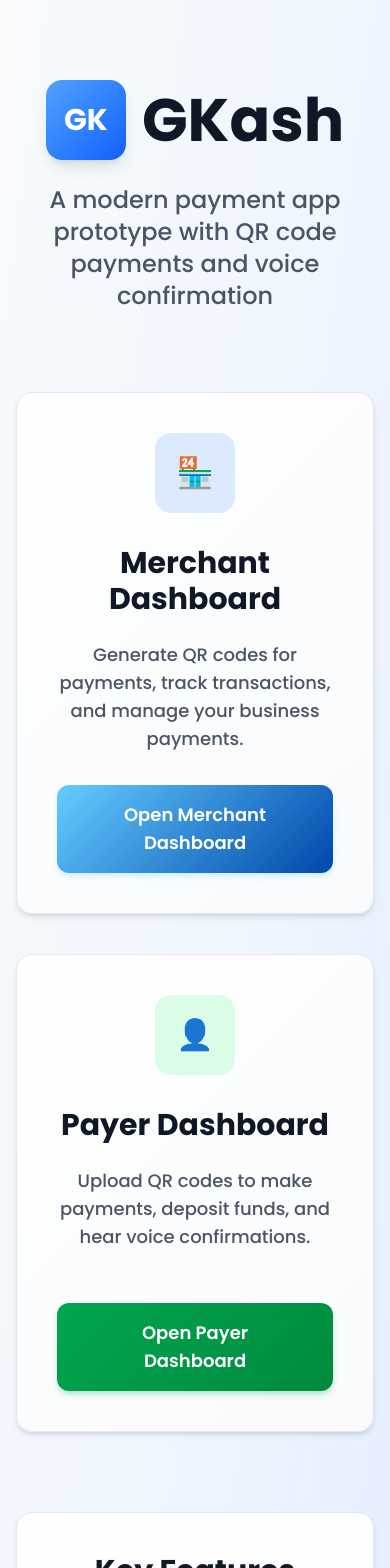
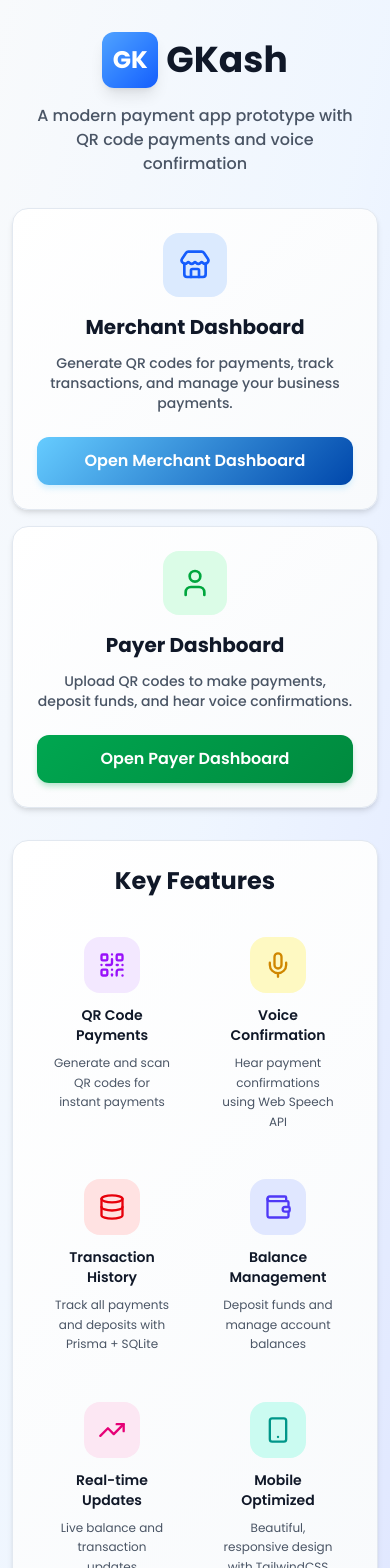
Before and after one commit to joshuatuan/payment-soundbox-app, a Next.js app: page / in a window 390 px wide. Shown: the top 1568 px of the page. Built offline with nearby package versions, Linux system fonts and the light colour scheme.

Commit message:
Refactor HomePage layout and feature cards to enhance UI, replace string icons with Lucide icons, and improve responsiveness across devices.

```diff
--- a/src/app/page.tsx
+++ b/src/app/page.tsx
@@ -1,5 +1,6 @@
 import Link from 'next/link'
 import type { Metadata } from 'next'
+import { QrCode, Mic, Database, Wallet, TrendingUp, Smartphone, Store, User } from 'lucide-react'
 
 export const metadata: Metadata = {
   title: 'GKash – Welcome',
@@ -7,7 +8,7 @@ export const metadata: Metadata = {
 }
 
 interface FeatureCardProps {
-  icon: string
+  icon: React.ReactNode
   title: string
   description: string
   bgColor: string
@@ -15,12 +16,12 @@ interface FeatureCardProps {
 
 function FeatureCard({ icon, title, description, bgColor }: FeatureCardProps) {
   return (
-    <div className="text-center">
-      <div className={`w-12 h-12 ${bgColor} rounded-full flex items-center justify-center mx-auto mb-4`}>
-        <span className="text-xl">{icon}</span>
+    <div className="text-center p-4">
+      <div className={`w-14 h-14 ${bgColor} rounded-2xl flex items-center justify-center mx-auto mb-3`}>
+        {icon}
       </div>
-      <h3 className="font-semibold text-gray-900 mb-2">{title}</h3>
-      <p className="text-sm text-gray-600">{description}</p>
+      <h3 className="font-semibold text-gray-900 mb-2 text-sm md:text-base">{title}</h3>
+      <p className="text-xs md:text-sm text-gray-600 leading-relaxed">{description}</p>
     </div>
   )
 }
@@ -28,38 +29,38 @@ function FeatureCard({ icon, title, description, bgColor }: FeatureCardProps) {
 export default function HomePage() {
   const features = [
     {
-      icon: '📱',
+      icon: <QrCode className="w-7 h-7 text-purple-600" />,
       title: 'QR Code Payments',
       description: 'Generate and scan QR codes for instant payments',
       bgColor: 'bg-purple-100'
     },
     {
-      icon: '🎤',
+      icon: <Mic className="w-7 h-7 text-yellow-600" />,
       title: 'Voice Confirmation',
       description: 'Hear payment confirmations using Web Speech API',
       bgColor: 'bg-yellow-100'
     },
     {
-      icon: '💾',
+      icon: <Database className="w-7 h-7 text-red-600" />,
       title: 'Transaction History',
       description: 'Track all payments and deposits with Prisma + SQLite',
       bgColor: 'bg-red-100'
     },
     {
-      icon: '💰',
+      icon: <Wallet className="w-7 h-7 text-indigo-600" />,
       title: 'Balance Management',
       description: 'Deposit funds and manage account balances',
       bgColor: 'bg-indigo-100'
     },
     {
-      icon: '📊',
+      icon: <TrendingUp className="w-7 h-7 text-pink-600" />,
       title: 'Real-time Updates',
       description: 'Live balance and transaction updates',
       bgColor: 'bg-pink-100'
     },
     {
-      icon: '🎨',
-      title: 'Modern and responsive UI',
+      icon: <Smartphone className="w-7 h-7 text-teal-600" />,
+      title: 'Mobile Optimized',
       description: 'Beautiful, responsive design with TailwindCSS',
       bgColor: 'bg-teal-100'
     }
@@ -67,37 +68,37 @@ export default function HomePage() {
 
   return (
     <div className="min-h-screen bg-gradient-to-br from-slate-50 via-blue-50 to-indigo-100">
-      <div className="max-w-6xl mx-auto px-4 sm:px-6 lg:px-8 py-20">
+      <div className="max-w-6xl mx-auto px-3 sm:px-6 lg:px-8 py-8 sm:py-12 md:py-20">
         {/* Header */}
-        <div className="text-center mb-20">
-          <div className="flex items-center justify-center mb-6">
-            <div className="w-20 h-20 bg-gradient-to-br from-blue-400 to-blue-600 rounded-2xl flex items-center justify-center mr-4 shadow-lg">
-              <span className="text-3xl font-bold text-white">GK</span>
+        <div className="text-center mb-8 sm:mb-12 md:mb-20">
+          <div className="flex items-center justify-center mb-4 sm:mb-6">
+            <div className="w-14 h-14 sm:w-16 sm:h-16 md:w-20 md:h-20 bg-gradient-to-br from-blue-400 to-blue-600 rounded-xl sm:rounded-2xl flex items-center justify-center mr-2 sm:mr-4 shadow-lg">
+              <span className="text-2xl sm:text-2xl md:text-3xl font-bold text-white">GK</span>
             </div>
-            <h1 className="text-6xl font-bold text-gray-900">
+            <h1 className="text-4xl sm:text-5xl md:text-6xl font-bold text-gray-900">
               GKash
             </h1>
           </div>
-          <p className="text-2xl text-gray-600 max-w-3xl mx-auto font-medium">
+          <p className="text-base sm:text-lg md:text-2xl text-gray-600 max-w-3xl mx-auto font-medium px-4">
             A modern payment app prototype with QR code payments and voice confirmation
           </p>
         </div>
 
         {/* Feature Cards */}
-        <div className="grid grid-cols-1 md:grid-cols-2 gap-10 mb-20">
+        <div className="grid grid-cols-1 md:grid-cols-2 gap-4 sm:gap-6 md:gap-10 mb-8 sm:mb-12 md:mb-20">
           {/* Merchant Card */}
-          <div className="gkash-card p-10">
+          <div className="gkash-card p-6 sm:p-8 md:p-10">
             <div className="text-center">
-              <div className="w-20 h-20 bg-blue-100 rounded-2xl flex items-center justify-center mx-auto mb-8">
-                <span className="text-3xl">🏪</span>
+              <div className="w-16 h-16 sm:w-18 sm:h-18 md:w-20 md:h-20 bg-blue-100 rounded-2xl flex items-center justify-center mx-auto mb-4 sm:mb-6 md:mb-8">
+                <Store className="w-8 h-8 sm:w-10 sm:h-10 md:w-12 md:h-12 text-blue-600" />
               </div>
-              <h2 className="text-3xl font-bold text-gray-900 mb-6">Merchant Dashboard</h2>
-              <p className="text-gray-600 mb-8 text-lg font-medium">
+              <h2 className="text-xl sm:text-2xl md:text-3xl font-bold text-gray-900 mb-3 sm:mb-4 md:mb-6">Merchant Dashboard</h2>
+              <p className="text-sm sm:text-base md:text-lg text-gray-600 mb-6 sm:mb-7 md:mb-8 font-medium">
                 Generate QR codes for payments, track transactions, and manage your business payments.
               </p>
               <Link
                 href="/merchant"
-                className="gkash-button inline-block px-10 py-4 text-lg font-semibold rounded-xl"
+                className="gkash-button inline-block px-6 py-3 sm:px-8 sm:py-3.5 md:px-10 md:py-4 text-base sm:text-lg font-semibold rounded-xl w-full sm:w-auto"
               >
                 Open Merchant Dashboard
               </Link>
@@ -105,18 +106,18 @@ export default function HomePage() {
           </div>
 
           {/* Payer Card */}
-          <div className="gkash-card p-10">
+          <div className="gkash-card p-6 sm:p-8 md:p-10">
             <div className="text-center">
-              <div className="w-20 h-20 bg-green-100 rounded-2xl flex items-center justify-center mx-auto mb-8">
-                <span className="text-3xl">👤</span>
+              <div className="w-16 h-16 sm:w-18 sm:h-18 md:w-20 md:h-20 bg-green-100 rounded-2xl flex items-center justify-center mx-auto mb-4 sm:mb-6 md:mb-8">
+                <User className="w-8 h-8 sm:w-10 sm:h-10 md:w-12 md:h-12 text-green-600" />
               </div>
-              <h2 className="text-3xl font-bold text-gray-900 mb-6">Payer Dashboard</h2>
-              <p className="text-gray-600 mb-13 text-lg font-medium">
+              <h2 className="text-xl sm:text-2xl md:text-3xl font-bold text-gray-900 mb-3 sm:mb-4 md:mb-6">Payer Dashboard</h2>
+              <p className="text-sm sm:text-base md:text-lg text-gray-600 mb-6 sm:mb-7 md:mb-8 font-medium">
                 Upload QR codes to make payments, deposit funds, and hear voice confirmations.
               </p>
               <Link
                 href="/payer"
-                className="gkash-success-button inline-block px-10 py-4 text-lg font-semibold rounded-xl"
+                className="gkash-success-button inline-block px-6 py-3 sm:px-8 sm:py-3.5 md:px-10 md:py-4 text-base sm:text-lg font-semibold rounded-xl w-full sm:w-auto"
               >
                 Open Payer Dashboard
               </Link>
@@ -125,9 +126,9 @@ export default function HomePage() {
         </div>
 
         {/* Features List */}
-        <div className="gkash-card p-10">
-          <h2 className="text-3xl font-bold text-gray-900 mb-10 text-center">Key Features</h2>
-          <div className="grid grid-cols-1 md:grid-cols-2 lg:grid-cols-3 gap-8">
+        <div className="gkash-card p-6 sm:p-8 md:p-10">
+          <h2 className="text-2xl sm:text-2xl md:text-3xl font-bold text-gray-900 mb-6 sm:mb-8 md:mb-10 text-center">Key Features</h2>
+          <div className="grid grid-cols-2 md:grid-cols-3 gap-4 sm:gap-6 md:gap-8">
             {features.map((feature, index) => (
               <FeatureCard
                 key={index}
@@ -141,8 +142,8 @@ export default function HomePage() {
         </div>
 
         {/* Footer */}
-        <div className="text-center mt-16 text-gray-500 font-medium">
-          <p className="text-lg">Built with Next.js, TypeScript, Prisma, and TailwindCSS</p>
+        <div className="text-center mt-8 sm:mt-12 md:mt-16 text-gray-500 font-medium">
+          <p className="text-xs sm:text-sm md:text-lg px-4">Built with Next.js, TypeScript, Prisma, and TailwindCSS</p>
         </div>
       </div>
     </div>
```
